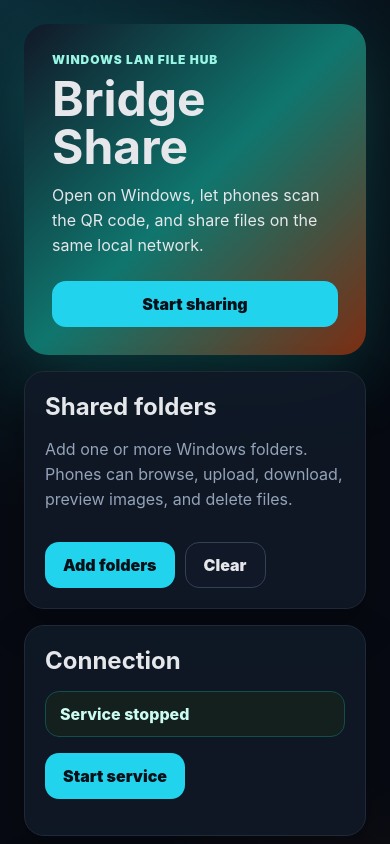
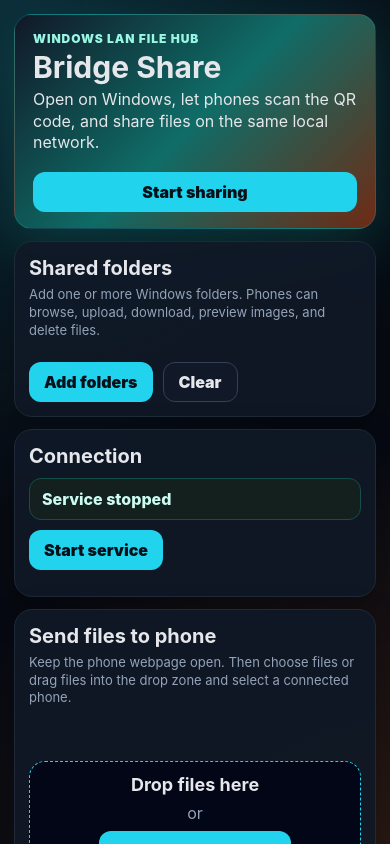
Before and after one commit to TuhongQ/Android-hotspot-file-sharing-app, an Electron app: page windows/src/renderer/index.html in a window 390 px wide. Shown: the top 844 px of the page. Drawn offline with Linux system fonts and the light colour scheme; no server answers.

Commit message:
Compact Windows app layout

```diff
--- a/windows/src/renderer/index.html
+++ b/windows/src/renderer/index.html
@@ -17,8 +17,8 @@
         <button id="quickStart">Start sharing</button>
       </section>
 
-      <section class="grid">
-        <div class="card">
+      <section class="dashboard">
+        <div class="card folders-card">
           <h2>Shared folders</h2>
           <p class="muted">Add one or more Windows folders. Phones can browse, upload, download, preview images, and delete files.</p>
           <div id="folders" class="list"></div>
@@ -28,7 +28,7 @@
           </div>
         </div>
 
-        <div class="card">
+        <div class="card connection-card">
           <h2>Connection</h2>
           <p id="status" class="status">Service stopped</p>
           <div class="actions">
@@ -37,9 +37,8 @@
           <div id="urls" class="urls"></div>
           <img id="qr" class="qr" alt="QR code" />
         </div>
-      </section>
 
-      <section class="card send-card">
+        <div class="card send-card">
           <h2>Send files to phone</h2>
           <p class="muted">Keep the phone webpage open. Then choose files or drag files into the drop zone and select a connected phone.</p>
           <div id="clients" class="client-list"></div>
@@ -49,6 +48,7 @@
             <button id="chooseSendFiles">Choose files to send</button>
           </div>
           <div id="sendProgress" class="send-progress"></div>
+        </div>
       </section>
     </main>
     <script src="./renderer.js"></script>
--- a/windows/src/renderer/styles.css
+++ b/windows/src/renderer/styles.css
@@ -2,6 +2,12 @@
   background: #070a12;
   color: #e5e7eb;
   font-family: Inter, ui-sans-serif, system-ui, -apple-system, BlinkMacSystemFont, "Segoe UI", sans-serif;
+}
+
+html,
+body {
+  height: 100%;
+  overflow: hidden;
 }
 
 * {
@@ -18,10 +24,10 @@ body {
 }
 
 button {
-  height: 46px;
+  height: 40px;
   border: 0;
-  border-radius: 14px;
-  padding: 0 18px;
+  border-radius: 12px;
+  padding: 0 15px;
   background: #22d3ee;
   color: #061018;
   font: inherit;
@@ -36,24 +42,34 @@ button {
 }
 
 .shell {
-  max-width: 1080px;
+  display: grid;
+  grid-template-rows: auto minmax(0, 1fr);
+  gap: 12px;
+  width: 100%;
+  height: 100vh;
+  max-width: 1440px;
   margin: 0 auto;
-  padding: 24px;
+  padding: 14px;
+  overflow: hidden;
 }
 
 .hero {
   display: grid;
   grid-template-columns: 1fr auto;
-  align-items: end;
-  gap: 24px;
-  padding: 28px;
-  border-radius: 24px;
-  background: linear-gradient(135deg, #111827, #0f766e, #7c2d12);
-  box-shadow: 0 24px 70px rgba(20, 184, 166, 0.22);
+  align-items: center;
+  gap: 18px;
+  min-height: 104px;
+  padding: 16px 18px;
+  border: 1px solid rgba(34, 211, 238, 0.2);
+  border-radius: 18px;
+  background:
+    linear-gradient(135deg, rgba(17, 24, 39, 0.96), rgba(15, 118, 110, 0.9), rgba(124, 45, 18, 0.88)),
+    #111827;
+  box-shadow: 0 18px 54px rgba(20, 184, 166, 0.2);
 }
 
 .hero p {
-  margin: 0 0 8px;
+  margin: 0 0 6px;
   color: #99f6e4;
   font-size: 12px;
   font-weight: 900;
@@ -62,52 +78,67 @@ button {
 
 .hero h1 {
   margin: 0;
-  font-size: 48px;
+  font-size: clamp(30px, 4vw, 40px);
   line-height: 1;
 }
 
 .hero span {
   display: block;
   max-width: 640px;
-  margin-top: 12px;
+  margin-top: 7px;
   color: #e5e7eb;
-  line-height: 1.55;
+  line-height: 1.35;
 }
 
-.grid {
+.dashboard {
   display: grid;
-  grid-template-columns: 1.2fr 0.8fr;
-  gap: 16px;
-  margin-top: 16px;
+  grid-template-columns: minmax(260px, 1.05fr) minmax(240px, 0.82fr) minmax(280px, 1fr);
+  gap: 12px;
+  min-height: 0;
 }
 
 .card {
-  padding: 20px;
+  display: flex;
+  min-height: 0;
+  flex-direction: column;
+  overflow: hidden;
+  padding: 14px;
   border: 1px solid #1f2937;
-  border-radius: 20px;
+  border-radius: 18px;
   background: rgba(16, 24, 38, 0.92);
   box-shadow: 0 16px 42px rgba(0, 0, 0, 0.24);
 }
 
 .card h2 {
-  margin: 0 0 8px;
+  margin: 0 0 6px;
+  font-size: 20px;
 }
 
 .muted {
+  margin: 0;
   color: #94a3b8;
-  line-height: 1.55;
+  font-size: 13px;
+  line-height: 1.38;
 }
 
 .actions {
   display: flex;
   gap: 10px;
-  margin-top: 14px;
+  margin-top: 10px;
+  flex-wrap: wrap;
 }
 
 .list {
   display: grid;
   gap: 10px;
-  margin-top: 16px;
+  min-height: 0;
+  margin-top: 12px;
+  overflow: auto;
+  padding-right: 2px;
+}
+
+.folders-card .list {
+  flex: 1;
 }
 
 .folder {
@@ -115,9 +146,9 @@ button {
   grid-template-columns: 1fr auto;
   gap: 12px;
   align-items: center;
-  padding: 14px;
+  padding: 11px;
   border: 1px solid #334155;
-  border-radius: 16px;
+  border-radius: 14px;
   background: #111827;
 }
 
@@ -133,9 +164,10 @@ button {
 }
 
 .status {
-  padding: 12px 14px;
+  margin: 4px 0 0;
+  padding: 10px 12px;
   border: 1px solid #134e4a;
-  border-radius: 14px;
+  border-radius: 12px;
   background: #13201d;
   color: #ccfbf1;
   font-weight: 800;
@@ -144,7 +176,9 @@ button {
 .urls {
   display: grid;
   gap: 8px;
-  margin-top: 16px;
+  max-height: 84px;
+  margin-top: 12px;
+  overflow: auto;
 }
 
 .urls a {
@@ -156,42 +190,47 @@ button {
 
 .qr {
   display: none;
-  width: 240px;
-  height: 240px;
-  margin: 18px auto 0;
+  width: min(180px, 35vh);
+  height: min(180px, 35vh);
+  margin: 12px auto 0;
   padding: 10px;
   border: 1px solid #22d3ee;
-  border-radius: 18px;
+  border-radius: 16px;
   background: #f8fafc;
 }
 
 .send-card {
-  margin-top: 16px;
+  min-width: 0;
 }
 
 .client-list {
   display: flex;
   flex-wrap: wrap;
-  gap: 10px;
-  margin: 14px 0;
+  gap: 8px;
+  min-height: 34px;
+  max-height: 78px;
+  margin: 10px 0;
+  overflow: auto;
 }
 
 .client {
-  padding: 10px 12px;
+  padding: 8px 10px;
   border: 1px solid #164e63;
   border-radius: 999px;
   background: #0b1120;
   color: #bae6fd;
+  font-size: 13px;
   font-weight: 800;
 }
 
 .drop-zone {
   display: grid;
   place-items: center;
-  gap: 10px;
-  min-height: 180px;
+  gap: 8px;
+  min-height: 118px;
+  padding: 12px;
   border: 1px dashed #22d3ee;
-  border-radius: 20px;
+  border-radius: 16px;
   background: #020617;
   color: #e5e7eb;
 }
@@ -201,7 +240,7 @@ button {
 }
 
 .drop-zone strong {
-  font-size: 22px;
+  font-size: 18px;
 }
 
 .drop-zone span {
@@ -211,13 +250,15 @@ button {
 .send-progress {
   display: grid;
   gap: 10px;
-  margin-top: 14px;
+  min-height: 0;
+  margin-top: 10px;
+  overflow: auto;
 }
 
 .progress-row {
-  padding: 12px;
+  padding: 10px;
   border: 1px solid #334155;
-  border-radius: 14px;
+  border-radius: 12px;
   background: #111827;
 }
 
@@ -228,8 +269,8 @@ button {
 }
 
 .bar {
-  height: 12px;
-  margin-top: 10px;
+  height: 10px;
+  margin-top: 8px;
   overflow: hidden;
   border: 1px solid #164e63;
   border-radius: 999px;
@@ -242,9 +283,43 @@ button {
   background: linear-gradient(90deg, #22d3ee, #14b8a6);
 }
 
-@media (max-width: 860px) {
+@media (max-width: 960px) {
+  .dashboard {
+    grid-template-columns: minmax(0, 1fr) minmax(0, 0.9fr);
+  }
+
+  .send-card {
+    grid-column: 1 / -1;
+  }
+}
+
+@media (max-width: 780px) {
+  html,
+  body {
+    height: auto;
+    overflow: auto;
+  }
+
+  .shell {
+    height: auto;
+    min-height: 100vh;
+    overflow: visible;
+  }
+
   .hero,
-  .grid {
+  .dashboard {
     grid-template-columns: 1fr;
   }
+
+  .hero {
+    align-items: start;
+  }
+
+  .list,
+  .urls,
+  .client-list,
+  .send-progress {
+    max-height: none;
+    overflow: visible;
+  }
 }
```
Also changed, not shown: windows/src/main.js (+9 -5 lines). Lines whose indentation alone changed are shown as unchanged.
